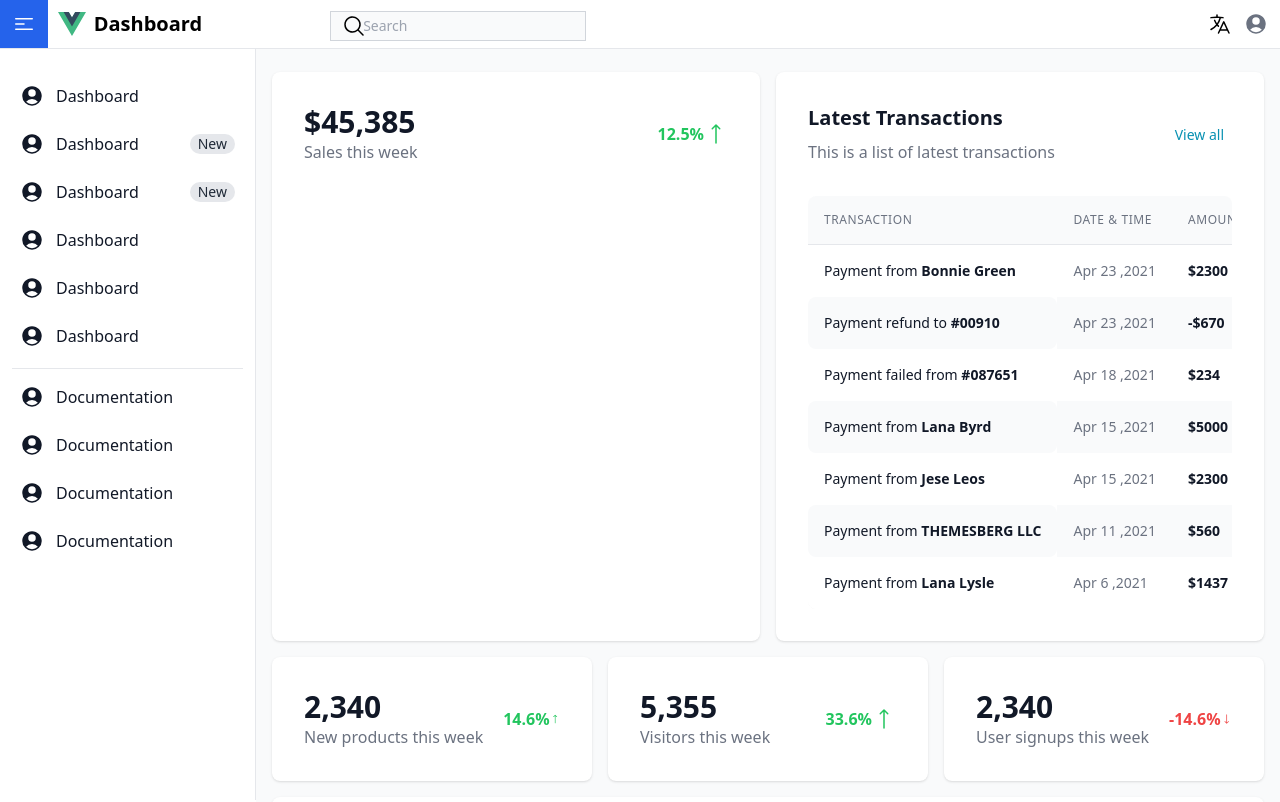
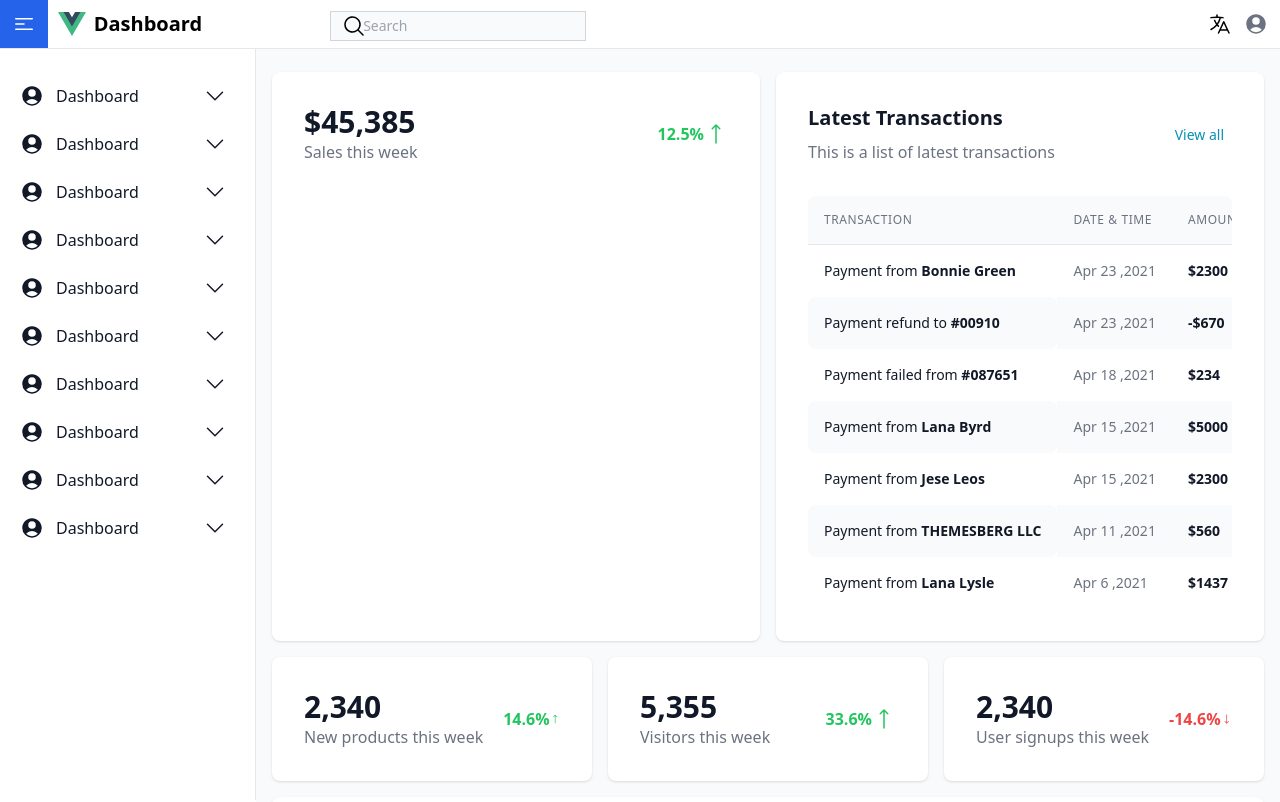
Before and after one commit to laijinyou/vue-admin, a Vue app: page / in a window 1280 px wide. Shown: the top 802 px of the page. Built offline with nearby package versions, Linux system fonts and the light colour scheme.

Commit message:
set level menu status

```diff
--- /dev/null
+++ b/src/components/icons/IconChevronDown.vue
@@ -0,0 +1,14 @@
+<template>
+  <svg
+    xmlns="http://www.w3.org/2000/svg"
+    viewBox="0 0 24 24"
+    fill="currentColor"
+    class="w-6 h-6"
+  >
+    <path
+      fill-rule="evenodd"
+      d="M12.53 16.28a.75.75 0 01-1.06 0l-7.5-7.5a.75.75 0 011.06-1.06L12 14.69l6.97-6.97a.75.75 0 111.06 1.06l-7.5 7.5z"
+      clip-rule="evenodd"
+    />
+  </svg>
+</template>
--- /dev/null
+++ b/src/components/icons/IconChevronUp.vue
@@ -0,0 +1,14 @@
+<template>
+  <svg
+    xmlns="http://www.w3.org/2000/svg"
+    viewBox="0 0 24 24"
+    fill="currentColor"
+    class="w-6 h-6"
+  >
+    <path
+      fill-rule="evenodd"
+      d="M11.47 7.72a.75.75 0 011.06 0l7.5 7.5a.75.75 0 11-1.06 1.06L12 9.31l-6.97 6.97a.75.75 0 01-1.06-1.06l7.5-7.5z"
+      clip-rule="evenodd"
+    />
+  </svg>
+</template>
--- a/src/views/HomeView.vue
+++ b/src/views/HomeView.vue
@@ -8,45 +8,39 @@ import IconUserCircle from "../components/icons/IconUserCircle.vue";
 import IconLanguage from "../components/icons/IconLanguage.vue";
 import IconArrowLongUp from "../components/icons/IconArrowLongUp.vue";
 import IconArrowLongDown from "../components/icons/IconArrowLongDown.vue";
+import IconChevronUp from "../components/icons/IconChevronUp.vue";
+import IconChevronDown from "../components/icons/IconChevronDown.vue";
 
 let menu = [
   {
     name: "Dashboard",
-    new: false,
   },
   {
     name: "Dashboard",
-    new: true,
   },
   {
     name: "Dashboard",
-    new: true,
   },
   {
     name: "Dashboard",
-    new: false,
   },
   {
     name: "Dashboard",
-    new: false,
   },
   {
     name: "Dashboard",
-    new: false,
-  },
-];
-let menu2 = [
-  {
-    name: "Documentation",
   },
   {
-    name: "Documentation",
+    name: "Dashboard",
   },
   {
-    name: "Documentation",
+    name: "Dashboard",
   },
   {
-    name: "Documentation",
+    name: "Dashboard",
+  },
+  {
+    name: "Dashboard",
   },
 ];
 let currentOverview = [
@@ -71,6 +65,11 @@ let currentOverview = [
 let isActivedAside = ref(false);
 function setAsideStatus() {
   isActivedAside.value = !isActivedAside.value;
+}
+
+let isActivedLevelMenu = ref(false);
+function setLevelMenuStatus() {
+  isActivedLevelMenu.value = !isActivedLevelMenu.value;
 }
 
 onMounted(() => {
@@ -183,7 +182,7 @@ onMounted(() => {
                 <li v-for="(item, index) in menu" :key="index">
                   <a
                     href="#"
-                    target="_blank"
+                    @click="setLevelMenuStatus()"
                     class="text-base text-gray-900 font-normal rounded-lg hover:bg-gray-100 flex items-center p-2 group"
                   >
                     <IconUserCircle />
@@ -191,26 +190,17 @@ onMounted(() => {
                       {{ item.name }}
                     </span>
                     <span
-                      v-if="item.new"
-                      class="bg-gray-200 text-gray-800 ml-3 text-sm font-medium inline-flex items-center justify-center px-2 rounded-full"
+                      class="ml-3 text-sm font-medium inline-flex items-center justify-center px-2"
                     >
-                      New
+                      <IconChevronUp
+                        class="w-3 h-3"
+                        v-if="isActivedLevelMenu"
+                      />
+                      <IconChevronDown class="w-3 h-3" v-else />
                     </span>
                   </a>
                 </li>
               </ul>
-              <div class="space-y-2 pt-2">
-                <a
-                  v-for="(item, index) in menu2"
-                  :key="index"
-                  href="#"
-                  target="_blank"
-                  class="text-base text-gray-900 font-normal rounded-lg hover:bg-gray-100 group transition duration-75 flex items-center p-2"
-                >
-                  <IconUserCircle />
-                  <span class="ml-3">{{ item.name }}</span>
-                </a>
-              </div>
             </div>
           </div>
         </div>
```
